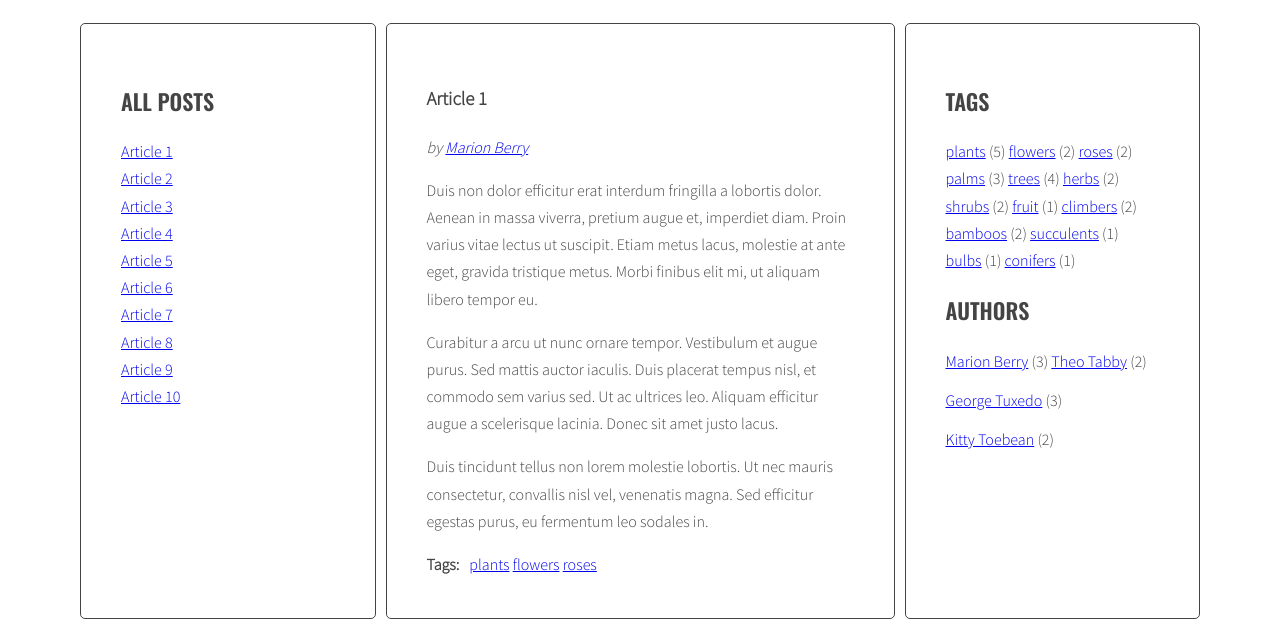
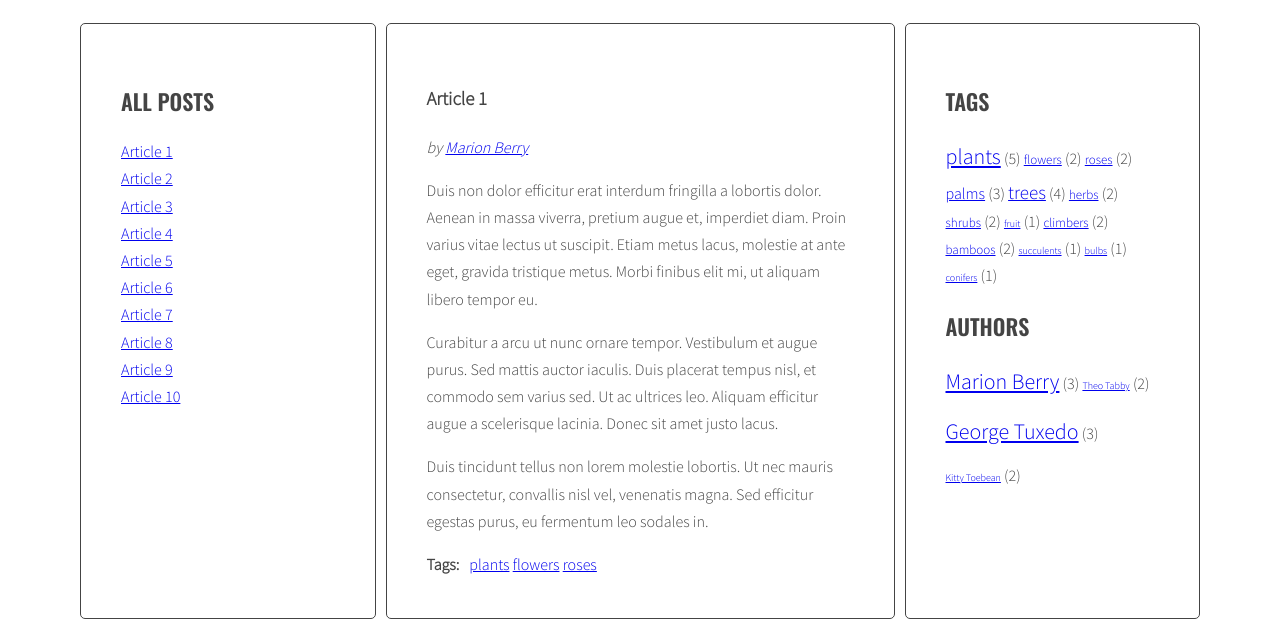
Before and after one commit to Lilybar/javascript-blog, a website: page index.html in a window 1280 px wide. Shown: the part 220-847 px from the top of the page. Drawn offline with nearby package versions, Linux system fonts and the light colour scheme.

Commit message:
tag cloud

```diff
--- a/js/script.js
+++ b/js/script.js
@@ -217,7 +217,7 @@ addClickListenersToTags();
 const calculateAuthorParams = function (authors) {
   const params = {min: 999999, max: 0};
   for(let author in authors){
-    console.log(author + ' is used ' + authors[authors] + ' times');
+    console.log(author + ' is used ' + authors[author] + ' times');
     if(authors[author] > params.max){
       params.max = authors[author];
     }
@@ -229,8 +229,9 @@ const calculateAuthorParams = function (authors) {
 };
 
 function calculateAuthorClass(count, params) {
-  const classNumber = Math.floor ( (( count - params.min) / (params.max - params.min)) * (optCloudClassCount -1) + 1 );
+  const classNumber = Math.floor ( (( count - params.min) / (params.max - params.min)) * (optCloudClassCount - 1) + 1 );
   const authorClass = optCloudClassPrefix + classNumber;
+  console.log(classNumber);
   console.log(authorClass);
   return authorClass;
 }
--- a/sass/style.scss
+++ b/sass/style.scss
@@ -130,22 +130,22 @@ body {
   display: inline-block;
 }
 
-.tag-class-1 {
+.tag-size-1 {
   font-size: 10px;
 }
 
-.tag-class-2 {
+.tag-size-2 {
   font-size: 13px;
 }
 
-.tag-class-3 {
+.tag-size-3 {
   font-size: 16px;
 }
 
-.tag-class-4 {
+.tag-size-4 {
   font-size: 19px;
 }
 
-.tag-class-5 {
+.tag-size-5 {
   font-size: 22px;
 }
```
Also changed, not shown: css/style.css.
